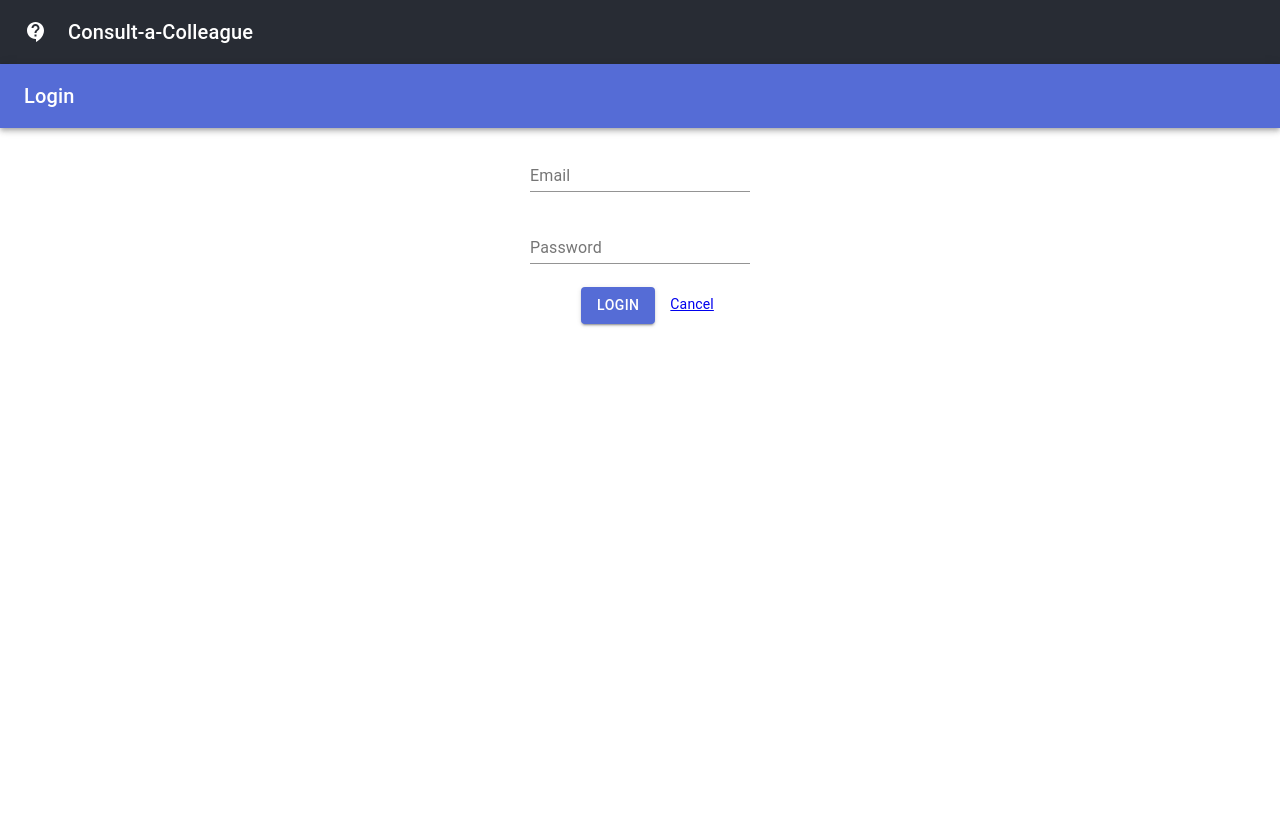
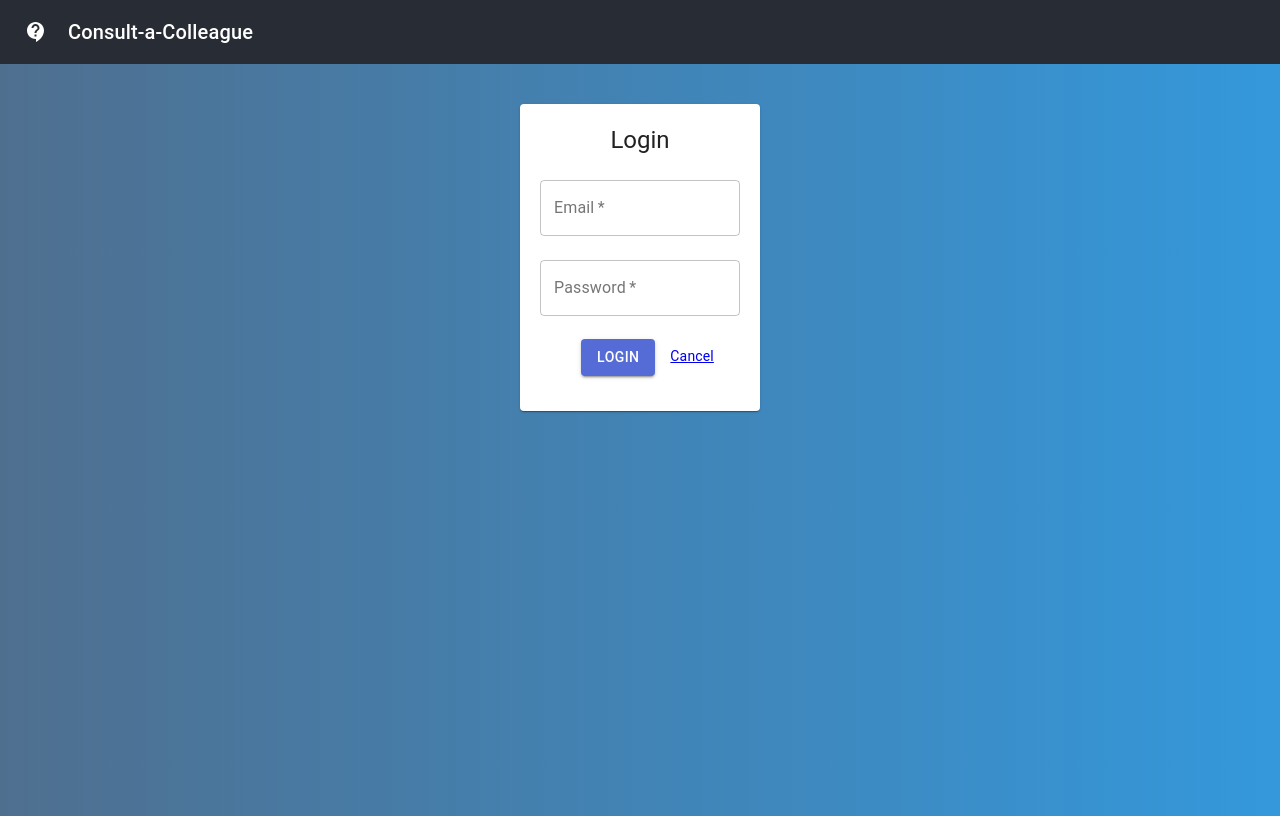
Before and after one commit to euvsvirus-cac/cac-frontend, a React (Create React App) app: page /login in a window 1280 px wide. Built offline with nearby package versions, Linux system fonts and the light colour scheme.

Commit message:
Re-use AppBar & Background for login form

```diff
--- a/src/App.js
+++ b/src/App.js
@@ -3,6 +3,13 @@ import { AppContext } from "./context/AppContext";
 import Routes from "./Routes";
 import Header from './Header';
 import './App.css';
+
+const wrapperStyle = {
+  padding: 0,
+  margin: 0,
+  minHeight: '94vh', /* TODO: full height fix */
+  background: 'linear-gradient(to left, #3498db, #4f6f8f)'
+}
 
 function App() {
   const [isAuthenticated, userHasAuthenticated] = useState(false);
@@ -11,9 +18,11 @@ function App() {
     <>
       <Header />
       <div className="App">
-        <AppContext.Provider value={{ isAuthenticated, userHasAuthenticated }}>
-          <Routes />
-        </AppContext.Provider>
+        <div style={wrapperStyle}>
+          <AppContext.Provider value={{ isAuthenticated, userHasAuthenticated }}>
+            <Routes />
+          </AppContext.Provider>
+        </div>
       </div>
     </>
   );
--- a/src/containers/Home.js
+++ b/src/containers/Home.js
@@ -11,12 +11,6 @@ import { makeStyles } from '@material-ui/core/styles';
 
 import { useAppContext } from '../context/AppContext';
 
-const wrapperStyle = {
-    padding: 0,
-    margin: 0,
-    minHeight: '94vh', /* TODO: full height fix */
-    background: 'linear-gradient(to left, #3498db, #4f6f8f)'
-}
 const contentStyle = {
     padding: '40px'
 }
@@ -35,7 +29,7 @@ export default function Home() {
     const classes = useStyles();
 
     return (
-        <div style={wrapperStyle}>
+        <>
             <div style={contentStyle}>
                 <Typography style={claimStyle} gutterBottom variant="h3" component="h2">
                     Consult-a-Colleague
@@ -82,6 +76,6 @@ export default function Home() {
                     )
                 })}
             </Grid>
-        </div >
+        </>
     );
 }
--- a/src/containers/Login.js
+++ b/src/containers/Login.js
@@ -1,14 +1,17 @@
 import React, { Component } from 'react';
 import { Link, withRouter } from 'react-router-dom';
 
-import AppBar from '@material-ui/core/AppBar';
-import Toolbar from '@material-ui/core/Toolbar';
+import Button from '@material-ui/core/Button';
+import Paper from '@material-ui/core/Paper';
+import TextField from '@material-ui/core/TextField';
 import Typography from '@material-ui/core/Typography';
-import Button from '@material-ui/core/Button';
-import TextField from '@material-ui/core/TextField';
 import axios from 'axios';
 
 import { AppContext } from "../context/AppContext";
+
+const style = {
+    margin: 15,
+};
 
 class Login extends Component {
     static contextType = AppContext;
@@ -22,7 +25,7 @@ class Login extends Component {
         }
     }
 
-    handleClick = () => {
+    handleClick = (event) => {
         console.log('Login clicked...', this.state);
 
         const context = this.context;
@@ -49,44 +52,46 @@ class Login extends Component {
             .catch(function (error) {
                 alert(`${error}`);
             });
+
+        event.preventDefault();
     }
 
     render() {
         return (
-            <div>
-                <div>
-                    <AppBar
-                        position="static">
-                        <Toolbar>
-                            <Typography variant="h6">
+            <div style={{ display: 'flex', justifyContent: 'center', padding: 40 }}>
+                <Paper style={{ width: 240, padding: 20 }}>
+
+                    <Typography gutterBottom variant="h5" component="h2">
                         Login
                     </Typography>
-                        </Toolbar>
-                    </AppBar>
 
+                    <form onSubmit={this.handleClick}>
                         <TextField
                             type="email"
+                            required
+                            variant="outlined"
                             label="Email"
                             margin="normal"
                             onChange={(event) => { this.setState({ username: event.target.value }) }}
                         />
-                    <br />
+
                         <TextField
                             type="password"
+                            required
+                            variant="outlined"
                             margin="normal"
                             label="Password"
                             onChange={(event) => this.setState({ password: event.target.value })}
                         />
-                    <br />
-                    <Button variant="contained" color="primary" style={style} onClick={(event) => this.handleClick(event)}>Login</Button>
+
+                        <Button type="submit" variant="contained" color="primary" style={style}>Login</Button>
 
                         <Link to="/">Cancel</Link>
-                </div>
+                    </form>
+                </Paper>
             </div>
         );
     }
 }
-const style = {
-    margin: 15,
-};
+
 export default withRouter(Login);
```
Lines whose indentation alone changed are shown as unchanged.
